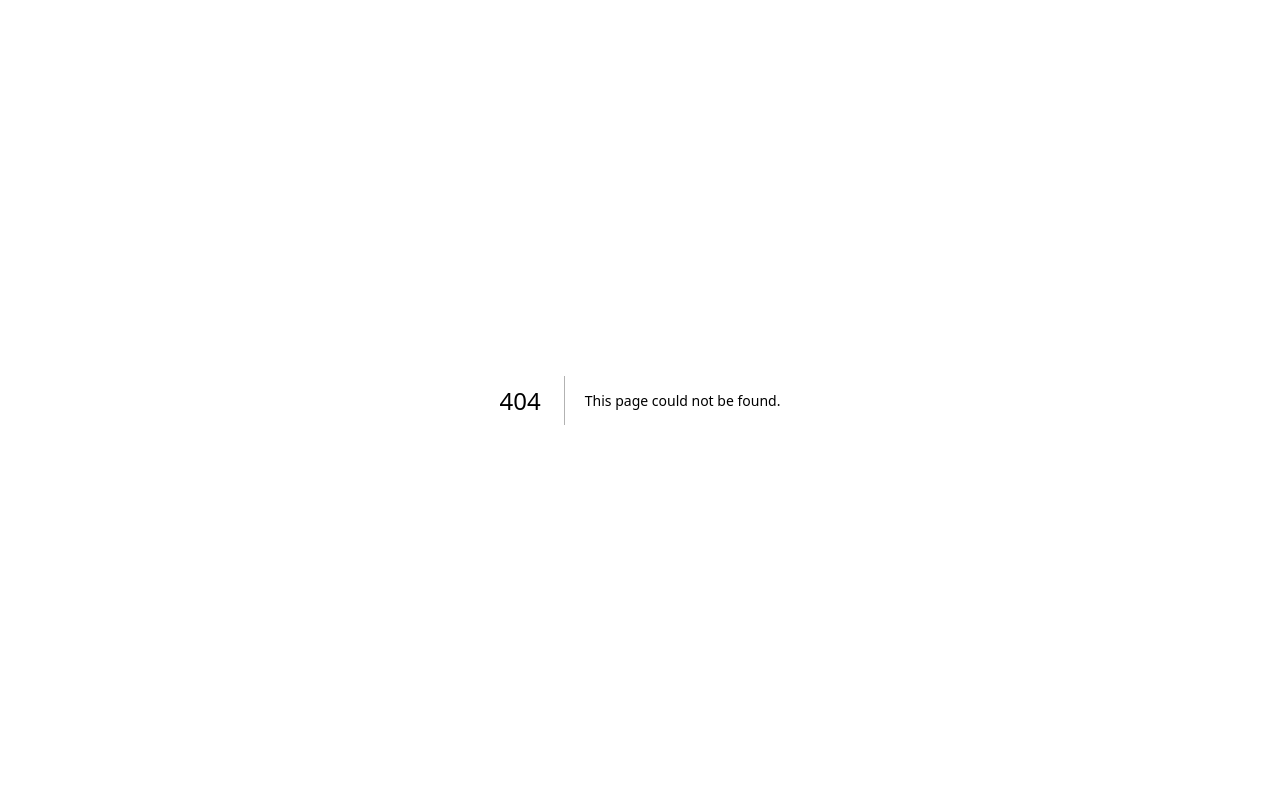
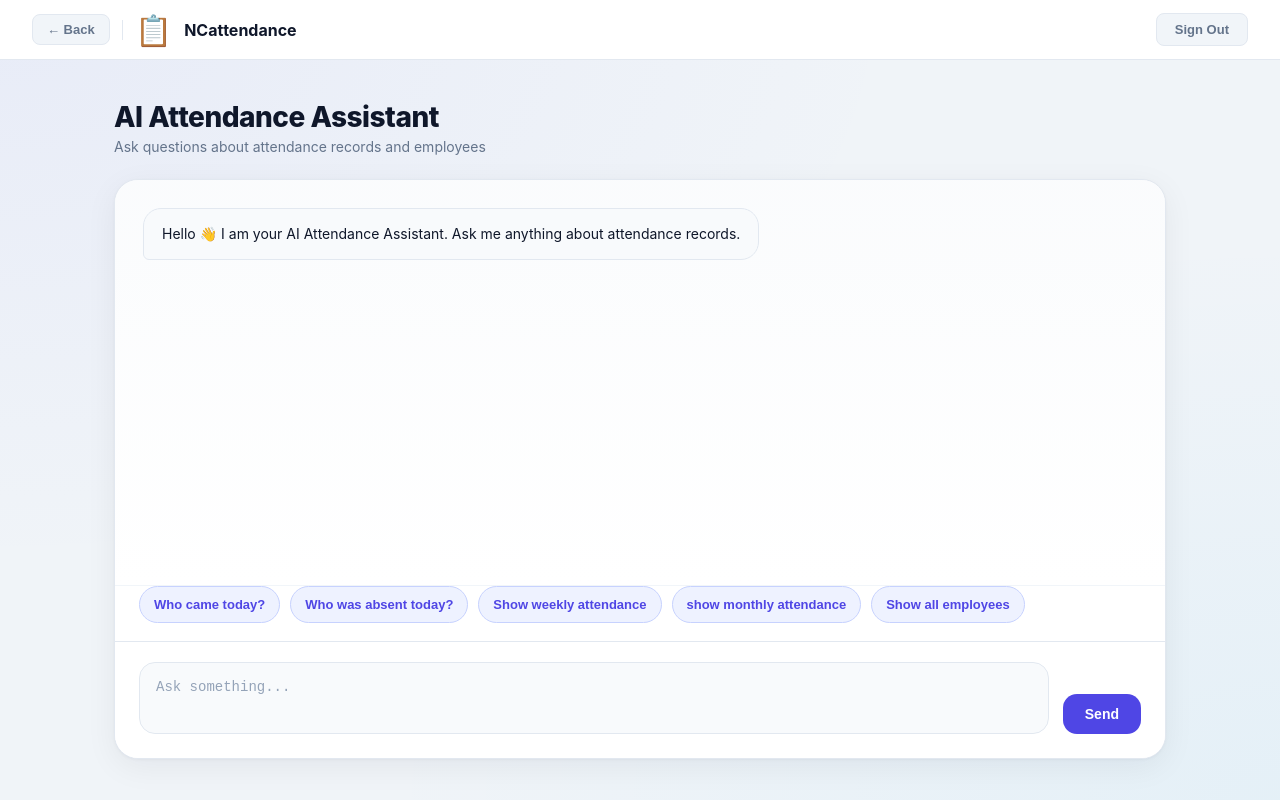
Before and after one commit to ssi-sipl/attendance_frontend, a Next.js app: page /chatbot in a window 1280 px wide. Before the commit this address had no page. Built offline with nearby package versions, Linux system fonts and the light colour scheme; sample sign-in values are in the browser's storage.

Commit message:
Updated dashboard page

```diff
--- /dev/null
+++ b/app/chatbot/page.jsx
@@ -0,0 +1,218 @@
+'use client';
+
+import { useState } from 'react';
+
+import styles from './page.module.css';
+
+import ProtectedRoute from '@/app/components/ProtectedRoute.jsx';
+import AppNavbar from '@/app/components/Navbar.jsx';
+import PageHeader from '@/app/components/PageHeader.jsx';
+
+const suggestions = [
+  'Who came today?',
+  'Who was absent today?',
+  'Show weekly attendance',
+  'show monthly attendance',
+  'Show all employees',
+];
+
+export default function ChatbotPage() {
+  const [messages, setMessages] = useState([
+    {
+      role: 'bot',
+      text:
+        'Hello 👋 I am your AI Attendance Assistant. Ask me anything about attendance records.',
+    },
+  ]);
+
+  const [input, setInput] = useState('');
+
+  const handleSend = async () => {
+  if (!input.trim()) return;
+
+  const userMessage = {
+    role: 'user',
+    text: input,
+  };
+
+  setMessages((prev) => [
+    ...prev,
+    userMessage,
+  ]);
+
+  const currentInput = input;
+
+  setInput('');
+
+  try {
+    const res = await fetch(
+      'http://localhost:5000/api/chat',
+      {
+        method: 'POST',
+        headers: {
+          'Content-Type':
+            'application/json',
+        },
+        body: JSON.stringify({
+          query: currentInput,
+        }),
+      }
+    );
+
+    const data = await res.json();
+
+    const botMessage = {
+      role: 'bot',
+      text:
+        data?.data?.answer ||
+        'No response received.',
+      records:
+        data?.data?.records || [],
+      intent:
+        data?.data?.intent || '',
+    };
+
+    setMessages((prev) => [
+      ...prev,
+      botMessage,
+    ]);
+  } catch (err) {
+    setMessages((prev) => [
+      ...prev,
+      {
+        role: 'bot',
+        text:
+          'Failed to connect to backend.',
+      },
+    ]);
+  }
+};
+  return (
+    <ProtectedRoute>
+      <div className={styles.page}>
+        <AppNavbar />
+
+        <main className={styles.main}>
+          <PageHeader
+            title="AI Attendance Assistant"
+            subtitle="Ask questions about attendance records and employees"
+          />
+
+          <div className={styles.chatContainer}>
+            <div className={styles.messages}>
+              {messages.map((msg, index) => (
+                <div
+                  key={index}
+                  className={`${styles.messageRow} ${
+                    msg.role === 'user'
+                      ? styles.userRow
+                      : styles.botRow
+                  }`}
+                >
+                  <div
+                    className={`${styles.messageBubble} ${
+                      msg.role === 'user'
+                        ? styles.userBubble
+                        : styles.botBubble
+                    }`}
+                  >
+                    <>
+  <p className={styles.messageText}>
+    {msg.text}
+  </p>
+
+  {msg.records &&
+    msg.records.length > 0 && (
+      <div className={styles.records}>
+        {msg.records.map(
+          (record, index) => (
+            <div
+              key={index}
+              className={styles.recordCard}
+            >
+              <div
+                className={styles.recordTop}
+              >
+                <span
+                  className={
+                    styles.recordName
+                  }
+                >
+                  {record.name}
+                </span>
+
+                <span
+                  className={
+                    styles.recordId
+                  }
+                >
+                  ID {record.user_id}
+                </span>
+              </div>
+
+              {record.date && (
+                <div
+                  className={
+                    styles.recordMeta
+                  }
+                >
+                  📅 {record.date}
+                </div>
+              )}
+
+              {record.time && (
+                <div
+                  className={
+                    styles.recordMeta
+                  }
+                >
+                  ⏰ {record.time}
+                </div>
+              )}
+            </div>
+          )
+        )}
+      </div>
+    )}
+</>
+                  </div>
+                </div>
+              ))}
+            </div>
+
+            <div className={styles.suggestions}>
+              {suggestions.map((item) => (
+                <button
+                  key={item}
+                  className={styles.suggestionBtn}
+                  onClick={() => setInput(item)}
+                >
+                  {item}
+                </button>
+              ))}
+            </div>
+
+            <div className={styles.inputSection}>
+              <textarea
+                className={styles.input}
+                placeholder="Ask something..."
+                value={input}
+                onChange={(e) =>
+                  setInput(e.target.value)
+                }
+                rows={2}
+              />
+
+              <button
+                className={styles.sendBtn}
+                onClick={handleSend}
+              >
+                Send
+              </button>
+            </div>
+          </div>
+        </main>
+      </div>
+    </ProtectedRoute>
+  );
+}
--- /dev/null
+++ b/app/chatbot/page.module.css
@@ -0,0 +1,244 @@
+.page {
+  min-height: 100vh;
+  background: #f0f4f8;
+  background-image:
+    radial-gradient(
+      ellipse at 0% 0%,
+      rgba(99,102,241,0.06) 0%,
+      transparent 50%
+    ),
+    radial-gradient(
+      ellipse at 100% 100%,
+      rgba(14,165,233,0.05) 0%,
+      transparent 50%
+    );
+}
+
+.main {
+  max-width: 1100px;
+  margin: 0 auto;
+  padding: 40px 24px;
+  display: flex;
+  flex-direction: column;
+  gap: 24px;
+}
+
+.chatContainer {
+  display: flex;
+  flex-direction: column;
+  height: calc(100vh - 220px);
+  background: #ffffff;
+  border: 1px solid #e2e8f0;
+  border-radius: 24px;
+  overflow: hidden;
+  box-shadow:
+    0 1px 3px rgba(15,23,42,0.04),
+    0 8px 32px rgba(15,23,42,0.06);
+}
+
+.messages {
+  flex: 1;
+  overflow-y: auto;
+  padding: 28px;
+  display: flex;
+  flex-direction: column;
+  gap: 18px;
+  background:
+    linear-gradient(
+      to bottom,
+      rgba(248,250,252,0.7),
+      rgba(255,255,255,1)
+    );
+}
+
+.messageRow {
+  display: flex;
+  width: 100%;
+}
+
+.userRow {
+  justify-content: flex-end;
+}
+
+.botRow {
+  justify-content: flex-start;
+}
+
+.messageBubble {
+  max-width: 72%;
+  padding: 14px 18px;
+  border-radius: 18px;
+  font-size: 14px;
+  line-height: 1.6;
+  word-break: break-word;
+}
+
+.userBubble {
+  background: #4f46e5;
+  color: #ffffff;
+  border-bottom-right-radius: 6px;
+  box-shadow:
+    0 4px 18px rgba(79,70,229,0.25);
+}
+
+.botBubble {
+  background: #f8fafc;
+  color: #0f172a;
+  border: 1px solid #e2e8f0;
+  border-bottom-left-radius: 6px;
+}
+
+.suggestions {
+  display: flex;
+  flex-wrap: wrap;
+  gap: 10px;
+  padding: 0 24px 18px;
+  border-top: 1px solid #f1f5f9;
+  background: #ffffff;
+}
+
+.suggestionBtn {
+  padding: 10px 14px;
+  font-size: 13px;
+  font-weight: 600;
+  color: #4f46e5;
+  background: #eef2ff;
+  border: 1px solid #c7d2fe;
+  border-radius: 999px;
+  cursor: pointer;
+  transition:
+    background 0.15s ease,
+    transform 0.15s ease;
+}
+
+.suggestionBtn:hover {
+  background: #e0e7ff;
+  transform: translateY(-1px);
+}
+
+.inputSection {
+  display: flex;
+  gap: 14px;
+  padding: 20px 24px 24px;
+  border-top: 1px solid #e2e8f0;
+  background: #ffffff;
+}
+
+.input {
+  flex: 1;
+  resize: none;
+  padding: 14px 16px;
+  font-size: 14px;
+  line-height: 1.5;
+  color: #0f172a;
+  background: #f8fafc;
+  border: 1.5px solid #e2e8f0;
+  border-radius: 16px;
+  outline: none;
+  transition:
+    border-color 0.15s ease,
+    box-shadow 0.15s ease;
+}
+
+.input:focus {
+  border-color: #6366f1;
+  background: #ffffff;
+  box-shadow:
+    0 0 0 3px rgba(99,102,241,0.1);
+}
+
+.input::placeholder {
+  color: #94a3b8;
+}
+
+.sendBtn {
+  align-self: flex-end;
+  padding: 12px 22px;
+  font-size: 14px;
+  font-weight: 700;
+  color: #ffffff;
+  background: #4f46e5;
+  border: none;
+  border-radius: 14px;
+  cursor: pointer;
+  transition:
+    background 0.15s ease,
+    transform 0.15s ease,
+    box-shadow 0.15s ease;
+}
+
+.sendBtn:hover {
+  background: #4338ca;
+  transform: translateY(-1px);
+  box-shadow:
+    0 10px 24px rgba(79,70,229,0.28);
+}
+
+@media (max-width: 768px) {
+  .main {
+    padding: 24px 16px;
+  }
+
+  .chatContainer {
+    height: calc(100vh - 180px);
+    border-radius: 18px;
+  }
+
+  .messages {
+    padding: 18px;
+  }
+
+  .messageBubble {
+    max-width: 88%;
+    font-size: 13.5px;
+  }
+
+  .inputSection {
+    flex-direction: column;
+  }
+
+  .sendBtn {
+    width: 100%;
+  }
+  .messageText {
+  margin: 0;
+}
+
+.records {
+  display: flex;
+  flex-direction: column;
+  gap: 10px;
+  margin-top: 14px;
+}
+
+.recordCard {
+  padding: 12px;
+  border-radius: 12px;
+  background: rgba(255,255,255,0.7);
+  border: 1px solid #e2e8f0;
+}
+
+.recordTop {
+  display: flex;
+  align-items: center;
+  justify-content: space-between;
+  gap: 10px;
+}
+
+.recordName {
+  font-size: 14px;
+  font-weight: 700;
+  color: #0f172a;
+}
+
+.recordId {
+  font-size: 12px;
+  color: #64748b;
+}
+
+.recordMeta {
+  margin-top: 6px;
+  font-size: 13px;
+  color: #475569;
+}
+}
```
Also changed, not shown: app/dashboard/page.jsx (+8 -0 lines).
